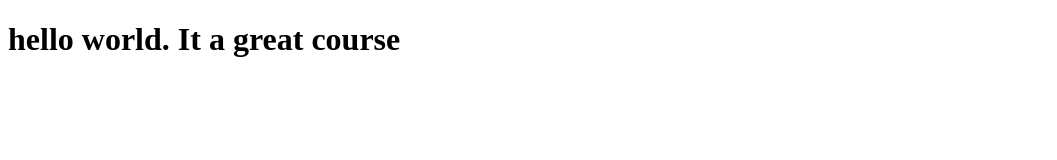
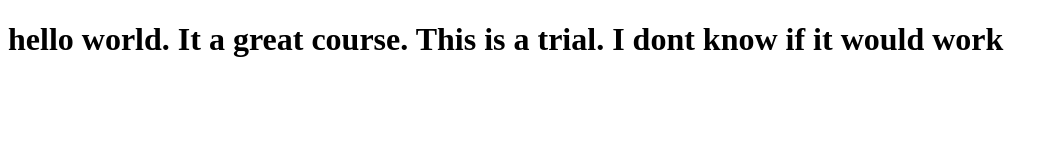
Before and after one commit to sainprin/coursera, a plain HTML site: page projects/index.html in a window 1280 px wide. Shown: the whole page, without its empty margins (0-1057 px from the left). Drawn offline with Linux system fonts and the light colour scheme.

Commit message:
another addition

```diff
--- a/projects/index.html
+++ b/projects/index.html
@@ -6,7 +6,7 @@
 	<title>hello world</title>
 </head>
 <body>
-	<h1>hello world. It a great course</h1>
+	<h1>hello world. It a great course. This is a trial. I dont know if it would work</h1>
 
 </body>
 </html>
```
